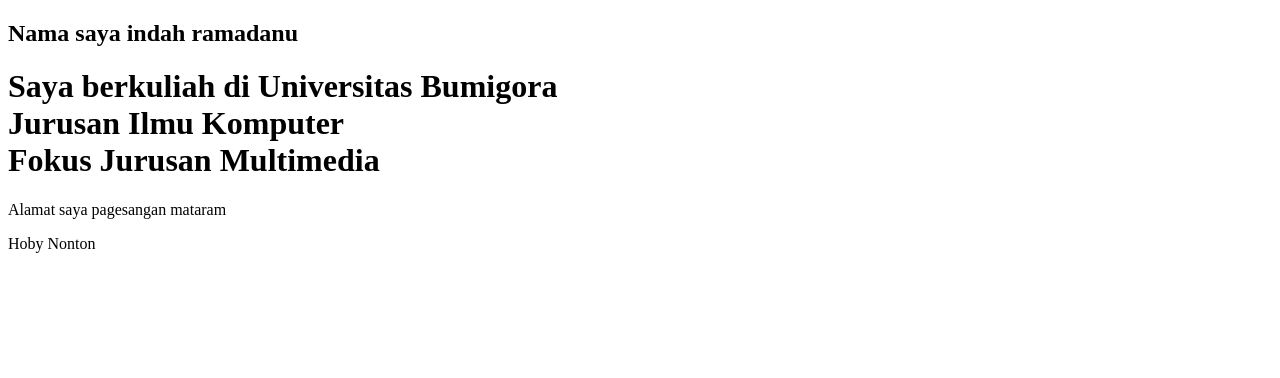
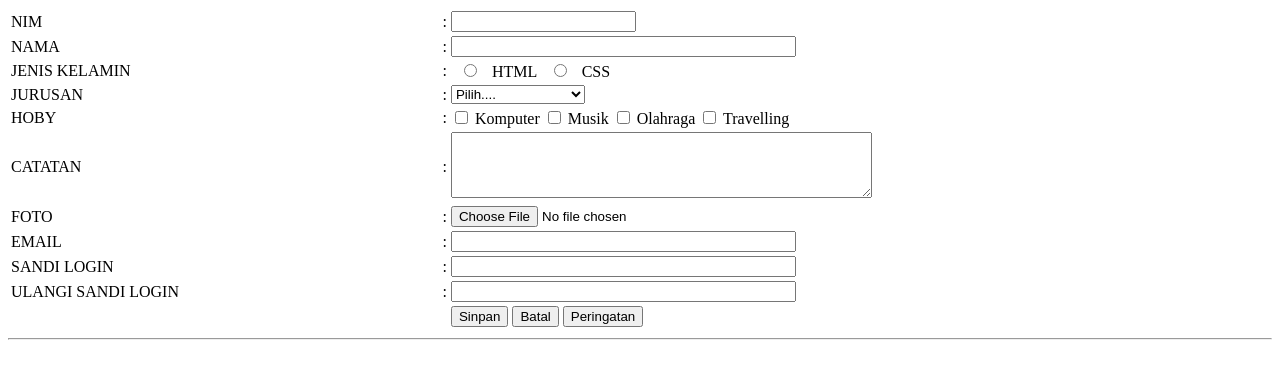
Before and after one commit to indaaaaa/webdasar2021, a plain HTML site: page index.html in a window 1280 px wide. Drawn offline with Linux system fonts and the light colour scheme.

Commit message:
tugas form

```diff
--- a/index.html
+++ b/index.html
@@ -1,17 +1,102 @@
 <!DOCTYPE html>
 <html lang="en">
+
 <head>
     <meta charset="UTF-8">
     <meta http-equiv="X-UA-Compatible" content="IE=edge">
     <meta name="viewport" content="width=device-width, initial-scale=1.0">
     <title>Halaman Utama</title>
 </head>
+
 <body>
-    <h2>Nama saya indah ramadanu</h2>
-    <h1>
-        Saya berkuliah di Universitas Bumigora <br> Jurusan Ilmu Komputer <br> Fokus Jurusan Multimedia
-    </h1>
-    <p>Alamat saya pagesangan mataram</p>
-    <p>Hoby Nonton</p>
+    <form method="post" action="">
+        <table>
+            <tr>
+                <td width="50%">NIM</td>
+                <td>:</td>
+                <td><input type="text"></td>
+            </tr>
+            <tr>
+                <td width="50%">NAMA</td>
+                <td>:</td>
+                <td><input type="text" size="40"></td>
+            </tr>
+            <tr>
+                <td width="50%">JENIS KELAMIN</td>
+                <td>:</td>
+                <td>
+                      <input type="radio" id="pria" name="jk" value="HTML">
+                      <label for="pria">HTML</label>
+                      <input type="radio" id="wanita" name="jk" value="wanita">
+                      <label for="wanita">CSS</label>
+
+                </td>
+            </tr>
+            <tr>
+                <td width="50%">JURUSAN</td>
+                <td>:</td>
+                <td>
+                    <select name="jurusan">
+                        <option>Pilih....</option>
+                        <option>ILMU KOMPUTER</option>
+                        <option>DKV</option>
+                        <option>MANAJMEN</option>
+                        <option>GIZI</option>
+                    </select>
+                </td>
+            </tr>
+            <tr>
+                <td width="50%">HOBY</td>
+                <td>:</td>
+                <td>
+                    <input type="checkbox" id="komputer" name="komputer" value="Komputer">
+                    <label for="komputer">Komputer</label>
+                    <input type="checkbox" id="musik" name="musik" value="Musik">
+                    <label for="musik">Musik</label>
+                    <input type="checkbox" id="olahraga" name="olahraga" value="Olahraga">
+                    <label for="olahraga">Olahraga</label>
+                    <input type="checkbox" id="travelling" name="travelling" value="Travelling">
+                    <label for="travelling">Travelling</label>
+                </td>
+            </tr>
+
+            <tr>
+                <td width="50%">CATATAN</td>
+                <td>:</td>
+                <td><textarea name="catatan" rows="4" cols="50"></textarea></td>
+            </tr>
+            <tr>
+                <td width="50%">FOTO</td>
+                <td>:</td>
+                <td><input type="file"></td>
+            </tr>
+            <tr>
+                <td width="50%">EMAIL</td>
+                <td>:</td>
+                <td><input type="email" size="40"></td>
+            </tr>
+            <tr>
+                <td width="50%">SANDI LOGIN</td>
+                <td>:</td>
+                <td><input type="password" size="40"></td>
+            </tr>
+            <tr>
+                <td width="50%">ULANGI SANDI LOGIN</td>
+                <td>:</td>
+                <td><input type="password" size="40"></td>
+            </tr>
+            <tr>
+                <td></td>
+                <td></td>
+                <td>
+                    <input type="submit" value="Sinpan">
+                    <input type="submit" value="Batal">
+                    <input type="submit" value="Peringatan">
+                </td>
+            </tr>
+        </table>
+        <hr>
+    </form>
 </body>
+
 </html>
```
